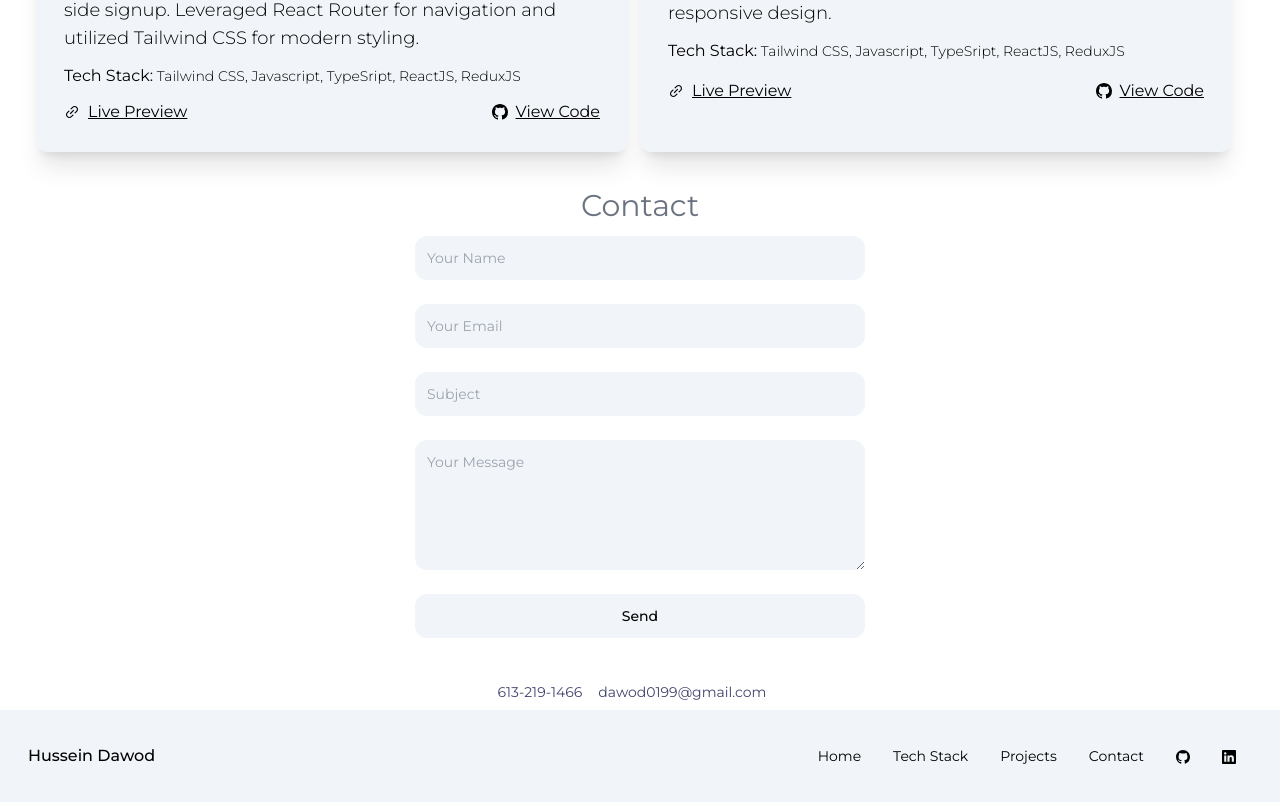
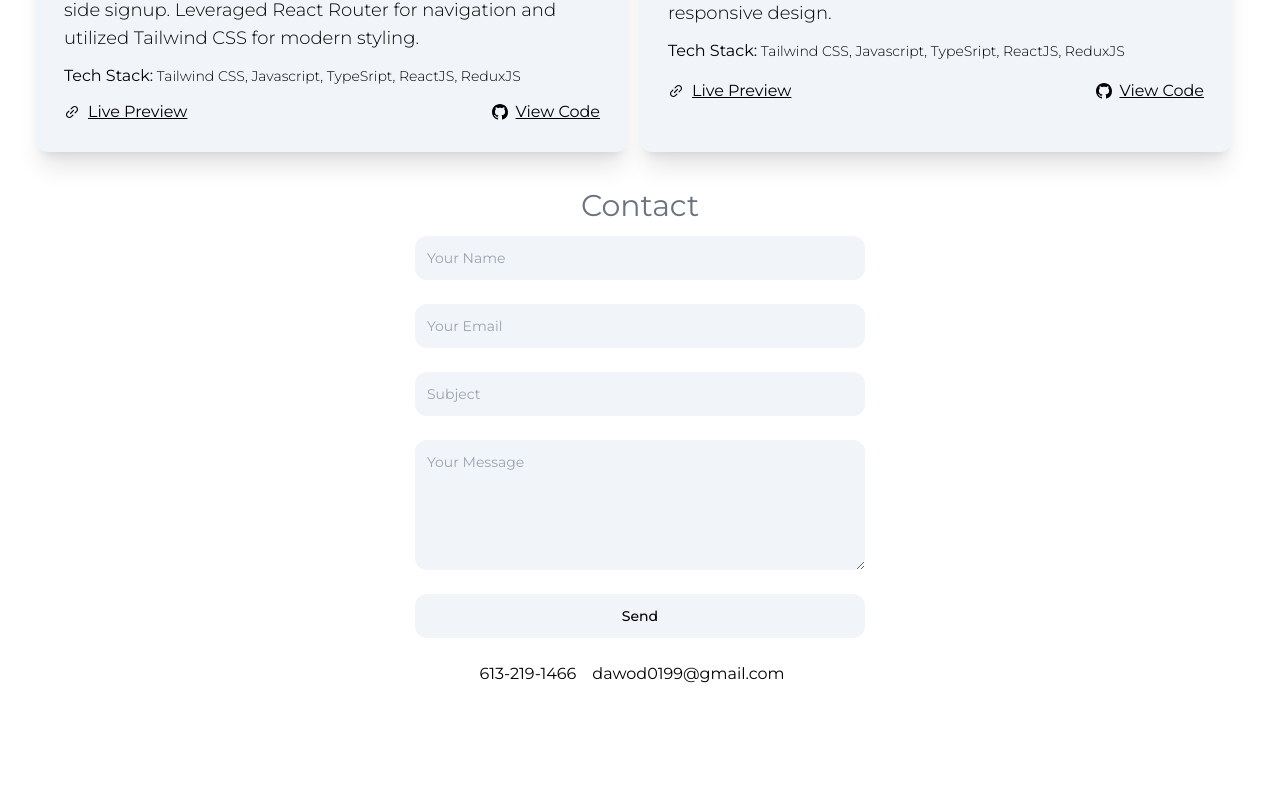
Before and after one commit to hdawod1/hussein-dawod-portfolio-website, a React (Vite) app: page /contact in a window 1280 px wide. Shown: the part 1610-2412 px from the top of the page. After the commit the page ends 2308 px from the top, so only its background shows below. Built offline with nearby package versions, Linux system fonts and the light colour scheme.

Commit message:
Updated Footer and adjusted Navbar Hamburger icon

```diff
--- a/src/components/Footer.tsx
+++ b/src/components/Footer.tsx
@@ -1,16 +1,10 @@
 import React from 'react'
-import Navbar from './Navbar'
 
 const Footer: React.FC = () => {
     return (
-        <div>
-                <div className='flex items-center justify-center mt-8 text-[#42446E] text-sm'>
-                    <p>613-219-1466</p>
-                    <p className='mx-4'>dawod0199@gmail.com</p>
-                </div>
-            <div className='mt-2'>
-                <Navbar />
-            </div>
+        <div className='flex items-center justify-center my-3'>
+            <p>613-219-1466</p>
+            <p className='mx-4'>dawod0199@gmail.com</p>
         </div>
     )
 }
--- a/src/components/Navbar.tsx
+++ b/src/components/Navbar.tsx
@@ -59,7 +59,7 @@ const Navbar: React.FC = () => {
                         </ul>
                     </div>
                 </div>
-                <div className="lg:hidden mx-4 h-6 w-6 cursor-pointer" onClick={toggleMenu}>
+                <div className="lg:hidden mx-4 h-6 w-6 cursor-pointer mb-6" onClick={toggleMenu}>
                     <Hamburger />
                 </div>
             </div>
```
